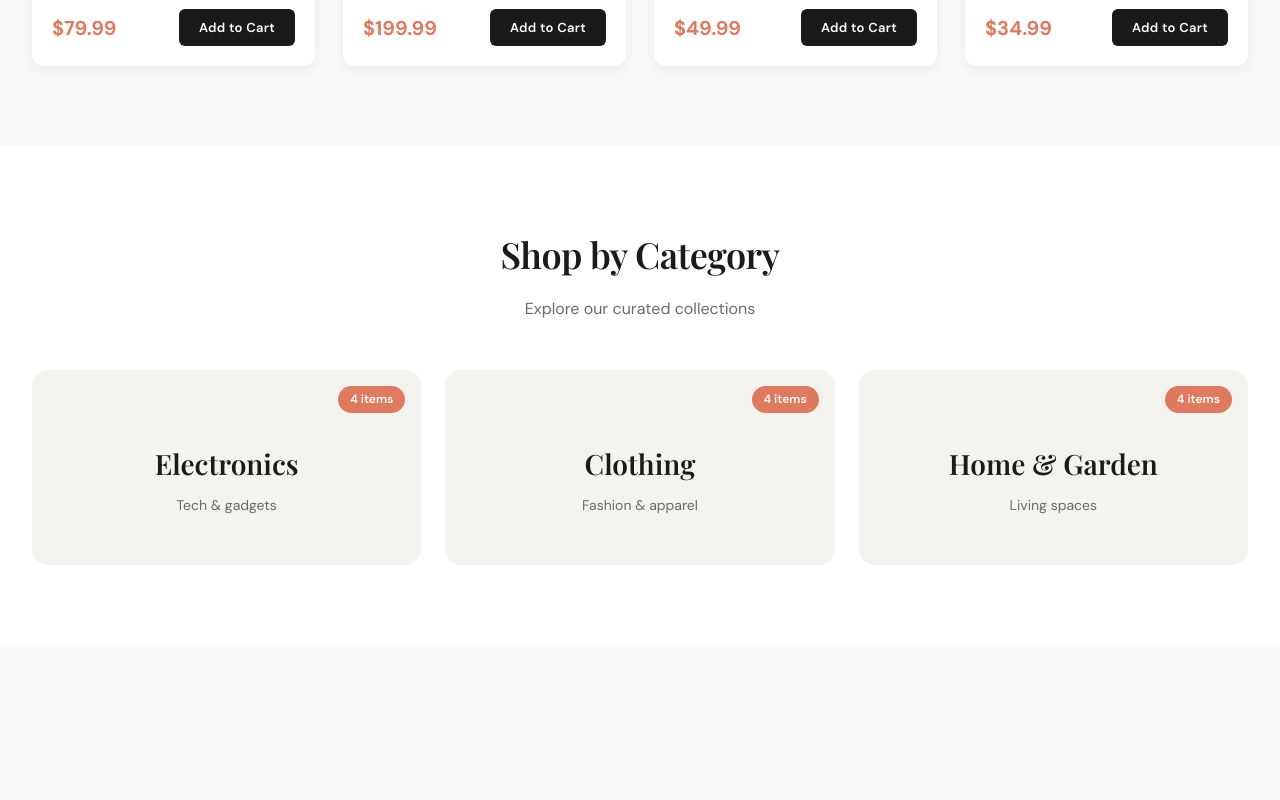
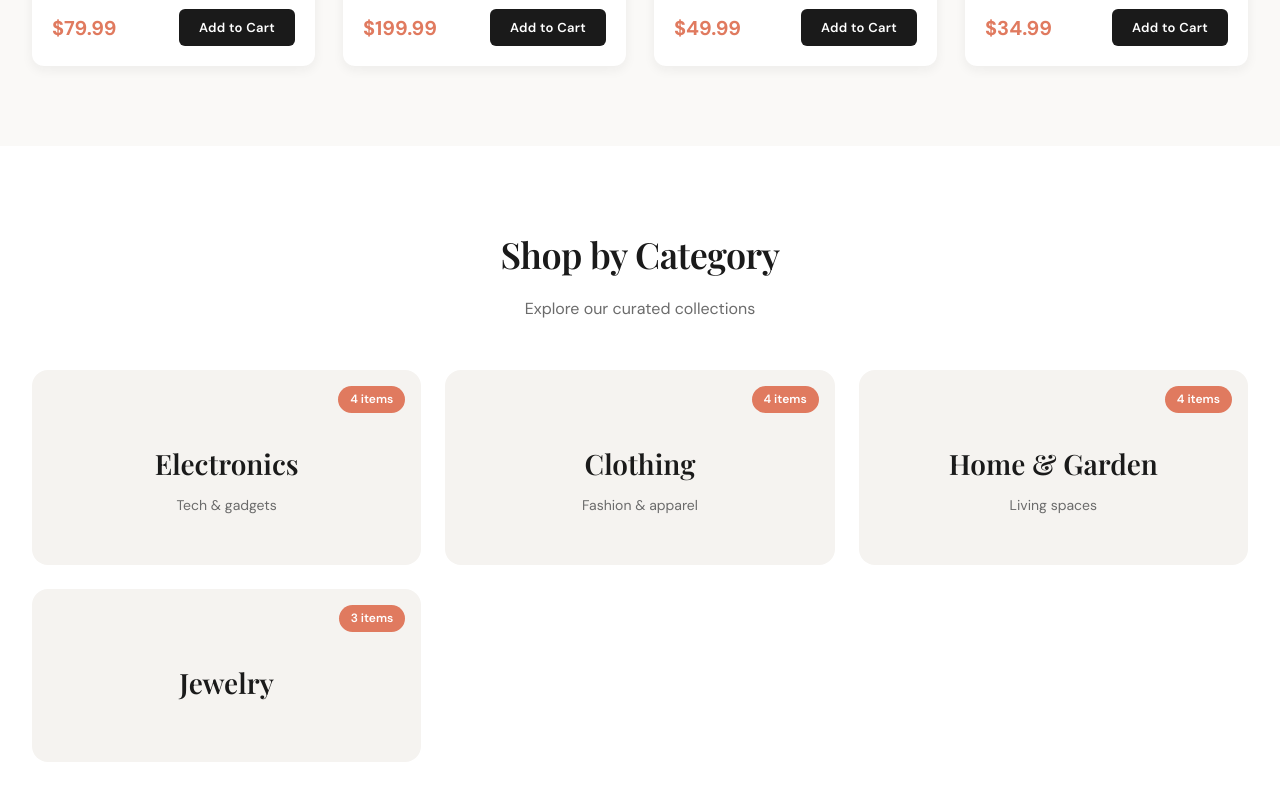
Before and after one commit to gtm-onboarding/onboarding-repo, a React (Vite) app: page / in a window 1280 px wide. Shown: the part 1206-2006 px from the top of the page. Before the commit the page ends 1851 px from the top, so only its background shows below. Built offline with nearby package versions, Linux system fonts and the light colour scheme; no server answers.

Commit message:
Pre-seed jewelry catalog for demo
Co-Authored-By: justin.tam <justin.tam@cognition.ai>

```diff
--- a/src/data/products.ts
+++ b/src/data/products.ts
@@ -1,6 +1,6 @@
 import { Product } from '../types';
 
-export const categories = ['Electronics', 'Clothing', 'Home & Garden'];
+export const categories = ['Electronics', 'Clothing', 'Home & Garden', 'Jewelry'];
 
 export const products: Product[] = [
   {
@@ -99,4 +99,28 @@ export const products: Product[] = [
     image: 'https://picsum.photos/seed/wallclock/400/300',
     category: 'Home & Garden',
   },
+  {
+    id: 'jewelry-1',
+    name: 'Solitaire Engagement Ring',
+    price: 4899.00,
+    description: 'Timeless solitaire engagement ring with a brilliant center stone and polished precious metal setting.',
+    image: 'https://picsum.photos/seed/engagementring/400/300',
+    category: 'Jewelry',
+  },
+  {
+    id: 'jewelry-2',
+    name: 'Classic Wedding Band',
+    price: 899.00,
+    description: 'Elegant classic wedding band with a smooth polished finish for everyday wear.',
+    image: 'https://picsum.photos/seed/weddingband/400/300',
+    category: 'Jewelry',
+  },
+  {
+    id: 'jewelry-3',
+    name: 'Diamond Tennis Bracelet',
+    price: 2199.00,
+    description: 'Refined tennis bracelet featuring a continuous line of sparkling stones.',
+    image: 'https://picsum.photos/seed/tennisbracelet/400/300',
+    category: 'Jewelry',
+  },
 ];
```
Also changed, not shown: 1 other file (tests, documents, lock files or other folders).
